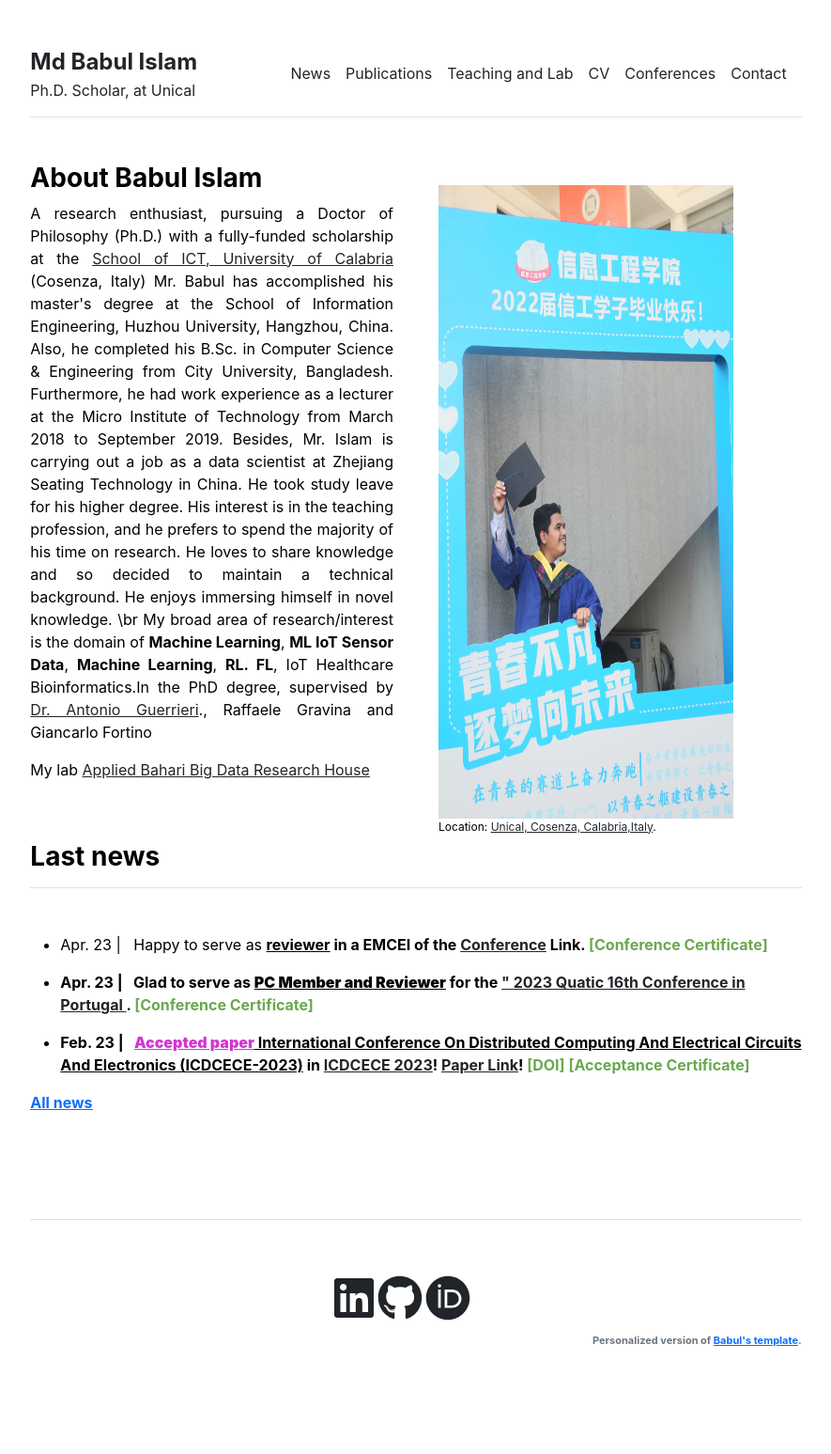
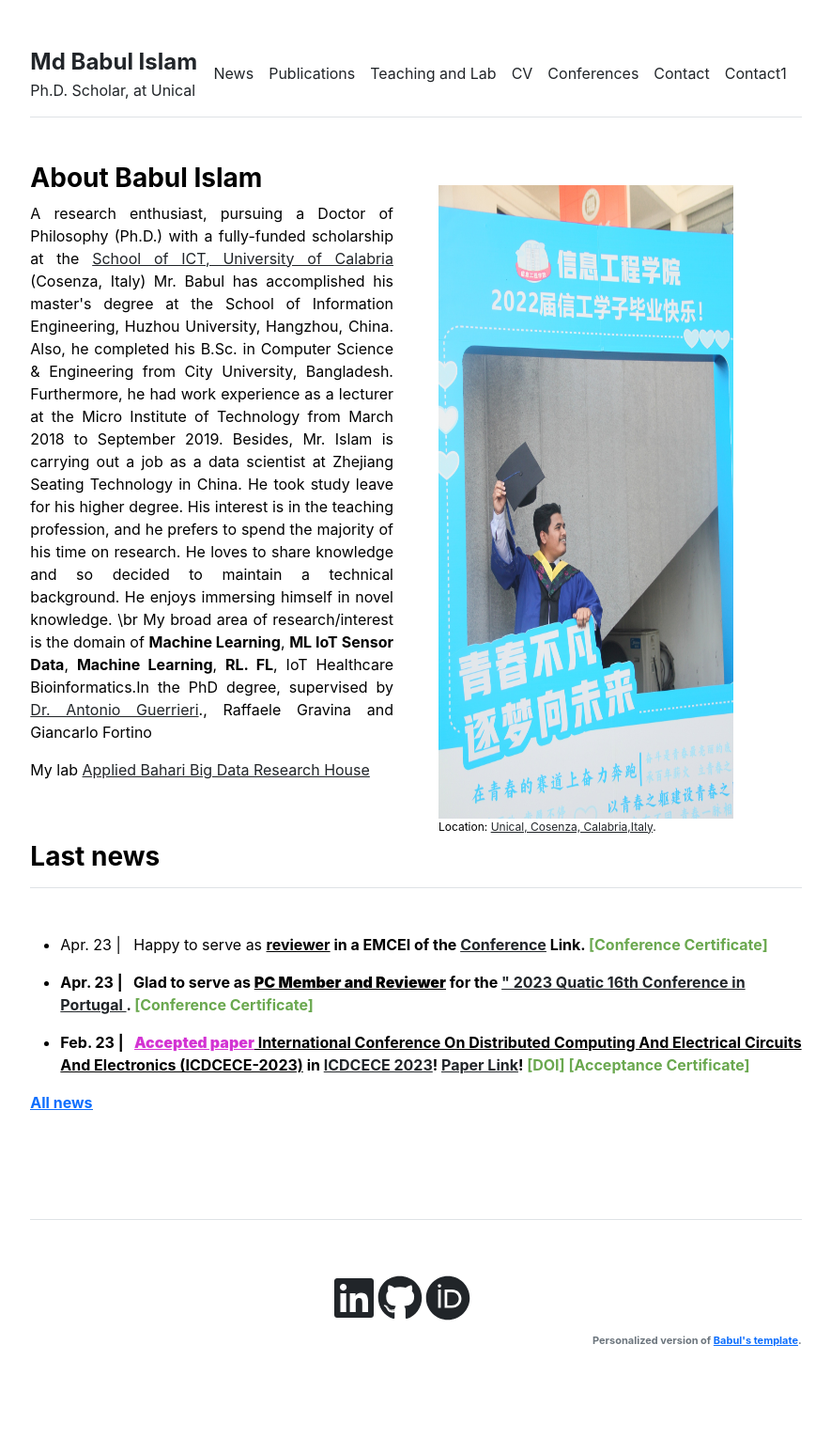
Before and after one commit to babulcseian/babulcseian.github.io, a Jekyll site: the page built from index.md, in a window 1280 px wide. Shown: the whole page at 94% size, without its empty margins (197-1082 px from the left). Built offline with Jekyll 4.4.1, drawn with Linux system fonts in a browser that asks for light colours; a style sheet for code colours, icons or effects is not loaded.

Commit message:
Update settings.yml

```diff
--- a/_data/settings.yml
+++ b/_data/settings.yml
@@ -5,7 +5,7 @@ menu:
 - {name: 'CV', url: '/cv'}
 - {name: 'Conferences', url: '/conferences'}
 - {name: 'Contact', url: '/contact'}
-
+- {name: 'Contact1', url: '/contact'}
 
 social:
 - {icon: 'fab fa-linkedin fa-3x', link: 'https://www.linkedin.com/in/babulcseian/'}
```
